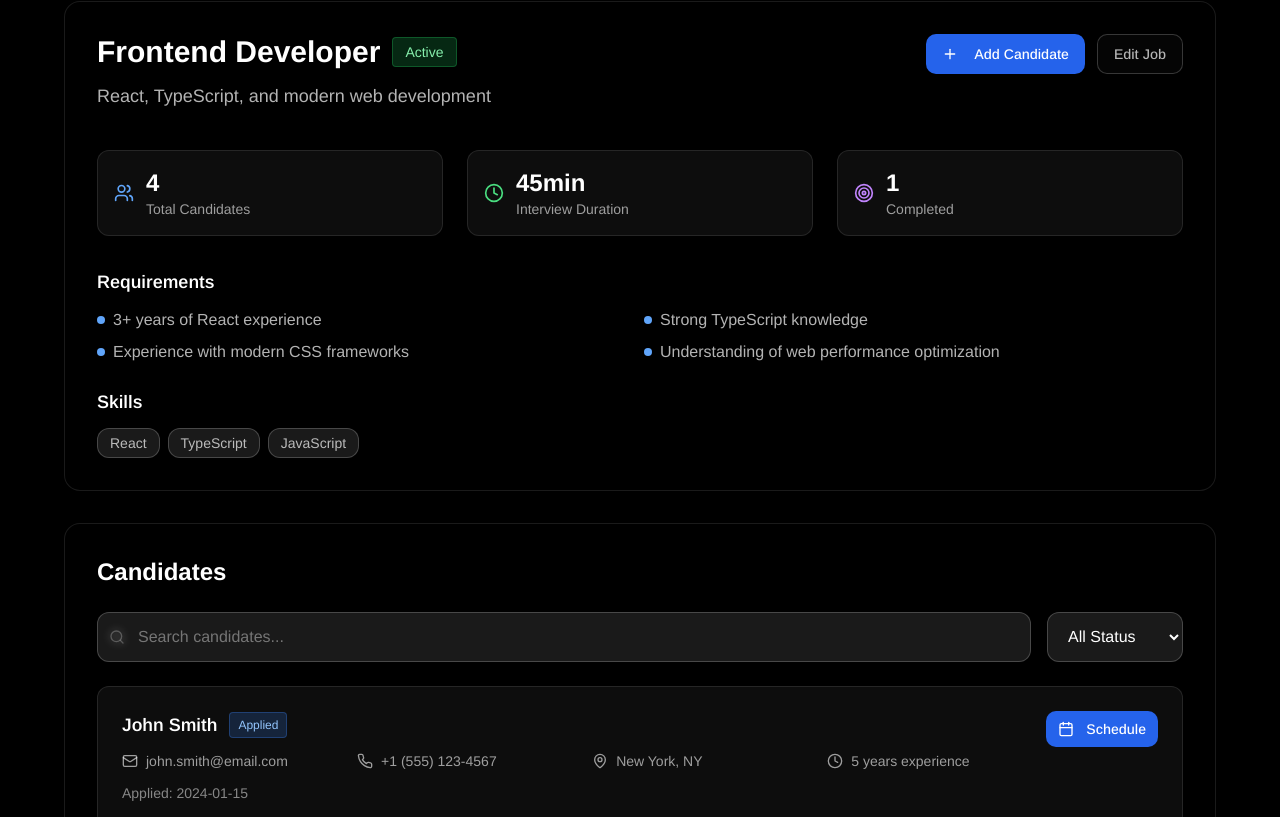
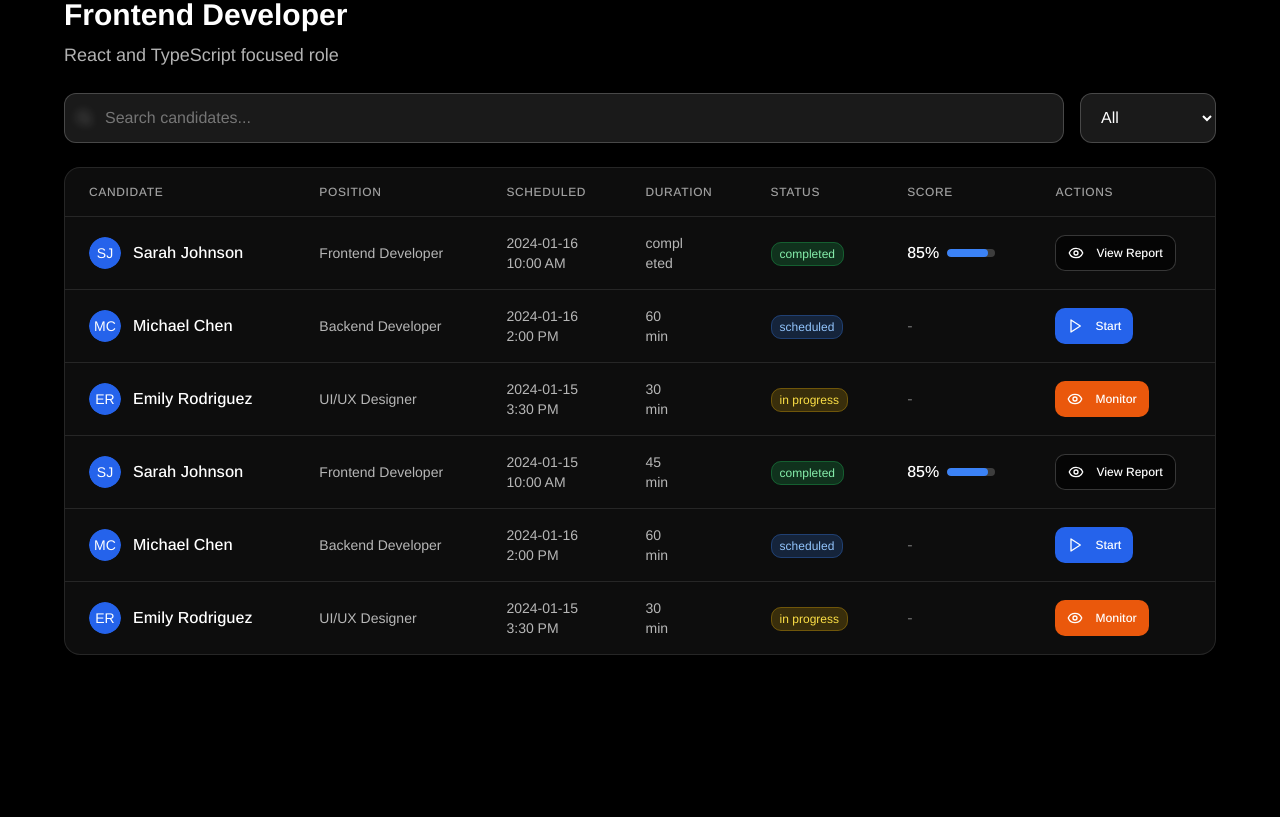
Before and after one commit to Blink-Analytics/serin-ai-showcase, a React (Vite) app: page /dashboard/job/1 in a window 1280 px wide. Shown: the part 243-1060 px from the top of the page. After the commit the page ends 946 px from the top, so only its background shows below. Built offline with nearby package versions, Linux system fonts and the light colour scheme; a web font is replaced by a local one.

Commit message:
Refactor job details page

```diff
--- a/src/pages/JobDetails.tsx
+++ b/src/pages/JobDetails.tsx
@@ -1,103 +1,91 @@
 import React, { useState } from 'react';
 import { useParams, Link } from 'react-router-dom';
 import { DashboardLayout } from '@/components/dashboard/DashboardLayout';
-import { ArrowLeft, Plus, Search, Filter, Calendar, Mail, Phone, MapPin, Users, Clock, Target } from 'lucide-react';
+import { ArrowLeft, Search, Filter, Calendar, Clock, Play, Eye, MoreVertical } from 'lucide-react';
 import { Button } from '@/components/ui/button';
+import { Avatar, AvatarFallback, AvatarImage } from '@/components/ui/avatar';
 
 // Mock job data
 const jobsData = [
   {
     id: 1,
     name: 'Frontend Developer',
-    description: 'React, TypeScript, and modern web development',
-    duration: 45,
-    requirements: [
-      '3+ years of React experience',
-      'Strong TypeScript knowledge',
-      'Experience with modern CSS frameworks',
-      'Understanding of web performance optimization'
-    ],
-    tags: ['React', 'TypeScript', 'JavaScript'],
-    status: 'Active',
-    lastModified: '2 days ago'
+    description: 'React and TypeScript focused role',
   },
   {
     id: 2,
     name: 'Backend Developer',
     description: 'Node.js, databases, and API development',
-    duration: 60,
-    requirements: [
-      '4+ years of Node.js experience',
-      'Strong database design skills',
-      'RESTful API development',
-      'Experience with microservices'
-    ],
-    tags: ['Node.js', 'SQL', 'Databases'],
-    status: 'Active',
-    lastModified: '1 week ago'
+  },
+];
+
+// Mock candidates data with updated structure
+const candidatesData = [
+  {
+    id: 1,
+    name: 'Sarah Johnson',
+    position: 'Frontend Developer',
+    avatar: 'SJ',
+    scheduled: '2024-01-16\n10:00 AM',
+    duration: 'compl\neted',
+    status: 'completed',
+    score: 85,
+    actions: 'View Report'
+  },
+  {
+    id: 2,
+    name: 'Michael Chen',
+    position: 'Backend Developer',
+    avatar: 'MC',
+    scheduled: '2024-01-16\n2:00 PM',
+    duration: '60\nmin',
+    status: 'scheduled',
+    score: null,
+    actions: 'Start'
   },
   {
     id: 3,
-    name: 'UI/UX Designer',
-    description: 'Design thinking, prototyping, and user research',
-    duration: 30,
-    requirements: [
-      'Proficiency in Figma/Sketch',
-      'User research experience',
-      'Prototyping skills',
-      'Understanding of design systems'
-    ],
-    tags: ['UI', 'UX', 'Figma'],
-    status: 'Draft',
-    lastModified: '3 days ago'
-  }
-];
-
-// Mock candidates data
-const candidatesData = [
-  {
-    id: 1,
-    name: 'John Smith',
-    email: 'john.smith@email.com',
-    phone: '+1 (555) 123-4567',
-    location: 'New York, NY',
-    experience: '5 years',
-    status: 'Applied',
-    appliedDate: '2024-01-15',
-    score: null
-  },
-  {
-    id: 2,
-    name: 'Sarah Johnson',
-    email: 'sarah.j@email.com',
-    phone: '+1 (555) 987-6543',
-    location: 'San Francisco, CA',
-    experience: '3 years',
-    status: 'Interviewed',
-    appliedDate: '2024-01-12',
-    score: 85
-  },
-  {
-    id: 3,
-    name: 'Mike Chen',
-    email: 'mike.chen@email.com',
-    phone: '+1 (555) 456-7890',
-    location: 'Seattle, WA',
-    experience: '4 years',
-    status: 'Scheduled',
-    appliedDate: '2024-01-18',
-    score: null
+    name: 'Emily Rodriguez',
+    position: 'UI/UX Designer',
+    avatar: 'ER',
+    scheduled: '2024-01-15\n3:30 PM',
+    duration: '30\nmin',
+    status: 'in_progress',
+    score: null,
+    actions: 'Monitor'
   },
   {
     id: 4,
-    name: 'Emily Davis',
-    email: 'emily.davis@email.com',
-    phone: '+1 (555) 321-0987',
-    location: 'Austin, TX',
-    experience: '6 years',
-    status: 'Applied',
-    appliedDate: '2024-01-20',
-    score: null
+    name: 'Sarah Johnson',
+    position: 'Frontend Developer',
+    avatar: 'SJ',
+    scheduled: '2024-01-15\n10:00 AM',
+    duration: '45\nmin',
+    status: 'completed',
+    score: 85,
+    actions: 'View Report'
+  },
+  {
+    id: 5,
+    name: 'Michael Chen',
+    position: 'Backend Developer',
+    avatar: 'MC',
+    scheduled: '2024-01-16\n2:00 PM',
+    duration: '60\nmin',
+    status: 'scheduled',
+    score: null,
+    actions: 'Start'
+  },
+  {
+    id: 6,
+    name: 'Emily Rodriguez',
+    position: 'UI/UX Designer',
+    avatar: 'ER',
+    scheduled: '2024-01-15\n3:30 PM',
+    duration: '30\nmin',
+    status: 'in_progress',
+    score: null,
+    actions: 'Monitor'
   }
 ];
 
@@ -106,45 +94,60 @@ const JobDetails = () => {
   const [searchTerm, setSearchTerm] = useState('');
   const [statusFilter, setStatusFilter] = useState('All');
 
-  const job = jobsData.find(j => j.id === parseInt(id || ''));
+  const job = jobsData.find(j => j.id === parseInt(id || '')) || jobsData[0];
 
   const filteredCandidates = candidatesData.filter(candidate => {
-    const matchesSearch = candidate.name.toLowerCase().includes(searchTerm.toLowerCase()) ||
-                         candidate.email.toLowerCase().includes(searchTerm.toLowerCase());
+    const matchesSearch = candidate.name.toLowerCase().includes(searchTerm.toLowerCase());
     const matchesStatus = statusFilter === 'All' || candidate.status === statusFilter;
     return matchesSearch && matchesStatus;
   });
 
-  const getStatusColor = (status: string) => {
+  const getStatusBadge = (status: string) => {
     switch (status) {
-      case 'Applied':
-        return 'bg-blue-500/20 text-blue-300 border-blue-500/30';
-      case 'Scheduled':
-        return 'bg-yellow-500/20 text-yellow-300 border-yellow-500/30';
-      case 'Interviewed':
-        return 'bg-green-500/20 text-green-300 border-green-500/30';
+      case 'completed':
+        return <span className="px-2 py-1 text-xs rounded-md bg-green-500/20 text-green-300 border border-green-500/30">completed</span>;
+      case 'scheduled':
+        return <span className="px-2 py-1 text-xs rounded-md bg-blue-500/20 text-blue-300 border border-blue-500/30">scheduled</span>;
+      case 'in_progress':
+        return <span className="px-2 py-1 text-xs rounded-md bg-yellow-500/20 text-yellow-300 border border-yellow-500/30">in progress</span>;
       default:
-        return 'bg-gray-500/20 text-gray-300 border-gray-500/30';
+        return <span className="px-2 py-1 text-xs rounded-md bg-gray-500/20 text-gray-300 border border-gray-500/30">{status}</span>;
     }
   };
 
-  if (!job) {
+  const getActionButton = (candidate: any) => {
+    switch (candidate.actions) {
+      case 'View Report':
         return (
-      <DashboardLayout>
-        <div className="text-center py-16">
-          <h2 className="text-xl font-medium text-white mb-4">Job not found</h2>
-          <Link to="/dashboard/templates">
-            <Button>Back to Jobs</Button>
-          </Link>
-        </div>
-      </DashboardLayout>
+          <Button size="sm" variant="outline" className="border-white/20 text-white hover:bg-white/10 text-xs">
+            <Eye className="w-3 h-3 mr-1" />
+            View Report
+          </Button>
         );
+      case 'Start':
+        return (
+          <Button size="sm" className="bg-blue-600 hover:bg-blue-700 text-white text-xs">
+            <Play className="w-3 h-3 mr-1" />
+            Start
+          </Button>
+        );
+      case 'Monitor':
+        return (
+          <Button size="sm" className="bg-orange-600 hover:bg-orange-700 text-white text-xs">
+            <Eye className="w-3 h-3 mr-1" />
+            Monitor
+          </Button>
+        );
+      default:
+        return null;
     }
+  };
 
   return (
     <DashboardLayout>
-      <div className="space-y-8">
+      <div className="space-y-6">
         {/* Header */}
+        <div className="flex items-center justify-between">
           <div className="flex items-center gap-4">
             <Link to="/dashboard/templates">
               <Button variant="ghost" size="sm" className="text-white/70 hover:text-white hover:bg-white/10">
@@ -153,103 +156,20 @@ const JobDetails = () => {
               </Button>
             </Link>
           </div>
-
-        {/* Job Info Section */}
-        <div className="bg-black/40 backdrop-blur-xl border border-white/10 rounded-2xl p-8">
-          <div className="flex items-start justify-between mb-6">
-            <div>
-              <div className="flex items-center gap-3 mb-3">
-                <h1 className="text-3xl font-bold text-white">{job.name}</h1>
-                <span className={`px-3 py-1 text-sm rounded border ${
-                  job.status === 'Active'
-                    ? 'bg-green-500/20 text-green-300 border-green-500/30'
-                    : 'bg-orange-500/20 text-orange-300 border-orange-500/30'
-                }`}>
-                  {job.status}
-                </span>
-              </div>
-              <p className="text-lg text-white/70 mb-4">{job.description}</p>
-            </div>
-            <div className="flex gap-3">
           <Button className="bg-blue-600 hover:bg-blue-700 text-white">
-                <Plus className="w-4 h-4 mr-2" />
-                Add Candidate
-              </Button>
-              <Button variant="outline" className="border-white/20 text-white/70 hover:text-white hover:bg-white/10">
-                Edit Job
+            <Calendar className="w-4 h-4 mr-2" />
+            Schedule Interview
           </Button>
         </div>
-          </div>
 
-          {/* Job Stats */}
-          <div className="grid grid-cols-1 md:grid-cols-3 gap-6 mb-8">
-            <div className="bg-white/5 rounded-xl p-4 border border-white/10">
-              <div className="flex items-center gap-3">
-                <Users className="w-5 h-5 text-blue-400" />
+        {/* Job Info */}
         <div>
-                  <div className="text-2xl font-bold text-white">{candidatesData.length}</div>
-                  <div className="text-sm text-white/60">Total Candidates</div>
-                </div>
-              </div>
-            </div>
-
-            <div className="bg-white/5 rounded-xl p-4 border border-white/10">
-              <div className="flex items-center gap-3">
-                <Clock className="w-5 h-5 text-green-400" />
-                <div>
-                  <div className="text-2xl font-bold text-white">{job.duration}min</div>
-                  <div className="text-sm text-white/60">Interview Duration</div>
-                </div>
-              </div>
-            </div>
-
-            <div className="bg-white/5 rounded-xl p-4 border border-white/10">
-              <div className="flex items-center gap-3">
-                <Target className="w-5 h-5 text-purple-400" />
-                <div>
-                  <div className="text-2xl font-bold text-white">
-                    {candidatesData.filter(c => c.status === 'Interviewed').length}
-                  </div>
-                  <div className="text-sm text-white/60">Completed</div>
-                </div>
-              </div>
-            </div>
-          </div>
-
-          {/* Requirements */}
-          <div className="mb-6">
-            <h3 className="text-lg font-semibold text-white mb-3">Requirements</h3>
-            <div className="grid grid-cols-1 md:grid-cols-2 gap-2">
-              {job.requirements.map((req, index) => (
-                <div key={index} className="flex items-start gap-2">
-                  <div className="w-2 h-2 bg-blue-400 rounded-full mt-2 flex-shrink-0" />
-                  <span className="text-white/70">{req}</span>
-                </div>
-              ))}
-            </div>
-          </div>
-
-          {/* Tags */}
-          <div>
-            <h3 className="text-lg font-semibold text-white mb-3">Skills</h3>
-            <div className="flex flex-wrap gap-2">
-              {job.tags.map((tag, index) => (
-                <span key={index} className="px-3 py-1 bg-white/10 text-white/70 text-sm rounded-lg border border-white/20">
-                  {tag}
-                </span>
-              ))}
-            </div>
-          </div>
-        </div>
-
-        {/* Candidates Section */}
-        <div className="bg-black/40 backdrop-blur-xl border border-white/10 rounded-2xl p-8">
-          <div className="flex items-center justify-between mb-6">
-            <h2 className="text-2xl font-bold text-white">Candidates</h2>
+          <h1 className="text-3xl font-bold text-white mb-2">{job.name}</h1>
+          <p className="text-lg text-white/70">{job.description}</p>
         </div>
 
         {/* Search and Filter */}
-          <div className="flex gap-4 mb-6">
+        <div className="flex gap-4">
           <div className="flex-1 relative">
             <Search className="absolute left-3 top-1/2 transform -translate-y-1/2 w-4 h-4 text-white/40" />
             <input
@@ -257,87 +177,79 @@ const JobDetails = () => {
               placeholder="Search candidates..."
               value={searchTerm}
               onChange={(e) => setSearchTerm(e.target.value)}
-                className="w-full pl-10 pr-4 py-3 bg-white/10 border border-white/20 rounded-xl text-white placeholder-white/40 focus:ring-2 focus:ring-blue-500 focus:border-transparent backdrop-blur-sm"
+              className="w-full pl-10 pr-4 py-3 bg-white/10 border border-white/20 rounded-lg text-white placeholder-white/40 focus:ring-2 focus:ring-blue-500 focus:border-transparent backdrop-blur-sm"
             />
           </div>
           <select
             value={statusFilter}
             onChange={(e) => setStatusFilter(e.target.value)}
-              className="px-4 py-3 bg-white/10 border border-white/20 rounded-xl text-white focus:ring-2 focus:ring-blue-500 focus:border-transparent backdrop-blur-sm"
+            className="px-4 py-3 bg-white/10 border border-white/20 rounded-lg text-white focus:ring-2 focus:ring-blue-500 focus:border-transparent backdrop-blur-sm"
           >
-              <option value="All">All Status</option>
-              <option value="Applied">Applied</option>
-              <option value="Scheduled">Scheduled</option>
-              <option value="Interviewed">Interviewed</option>
+            <option value="All">All</option>
+            <option value="completed">Completed</option>
+            <option value="scheduled">Scheduled</option>
+            <option value="in_progress">In Progress</option>
           </select>
         </div>
 
-          {/* Candidates List */}
-          <div className="space-y-4">
+        {/* Candidates Table */}
+        <div className="bg-white/5 backdrop-blur-xl border border-white/10 rounded-2xl overflow-hidden">
+          <div className="overflow-x-auto">
+            <table className="w-full">
+              <thead className="border-b border-white/10">
+                <tr className="text-left">
+                  <th className="px-6 py-4 text-xs font-medium text-white/60 uppercase tracking-wider">CANDIDATE</th>
+                  <th className="px-6 py-4 text-xs font-medium text-white/60 uppercase tracking-wider">POSITION</th>
+                  <th className="px-6 py-4 text-xs font-medium text-white/60 uppercase tracking-wider">SCHEDULED</th>
+                  <th className="px-6 py-4 text-xs font-medium text-white/60 uppercase tracking-wider">DURATION</th>
+                  <th className="px-6 py-4 text-xs font-medium text-white/60 uppercase tracking-wider">STATUS</th>
+                  <th className="px-6 py-4 text-xs font-medium text-white/60 uppercase tracking-wider">SCORE</th>
+                  <th className="px-6 py-4 text-xs font-medium text-white/60 uppercase tracking-wider">ACTIONS</th>
+                </tr>
+              </thead>
+              <tbody className="divide-y divide-white/10">
                 {filteredCandidates.map((candidate) => (
-              <div key={candidate.id} className="bg-white/5 border border-white/10 rounded-xl p-6 hover:bg-white/10 transition-all duration-200">
-                <div className="flex items-start justify-between">
-                  <div className="flex-1">
-                    <div className="flex items-center gap-3 mb-3">
-                      <h3 className="font-semibold text-white text-lg">{candidate.name}</h3>
-                      <span className={`px-2 py-1 text-xs rounded border ${getStatusColor(candidate.status)}`}>
-                        {candidate.status}
-                      </span>
+                  <tr key={candidate.id} className="hover:bg-white/5 transition-colors">
+                    <td className="px-6 py-4">
+                      <div className="flex items-center gap-3">
+                        <Avatar className="w-8 h-8">
+                          <AvatarFallback className="bg-blue-600 text-white text-sm">{candidate.avatar}</AvatarFallback>
+                        </Avatar>
+                        <span className="font-medium text-white">{candidate.name}</span>
                       </div>
-
-                    <div className="grid grid-cols-1 md:grid-cols-2 lg:grid-cols-4 gap-4 text-sm">
-                      <div className="flex items-center gap-2 text-white/60">
-                        <Mail className="w-4 h-4" />
-                        {candidate.email}
-                      </div>
-                      <div className="flex items-center gap-2 text-white/60">
-                        <Phone className="w-4 h-4" />
-                        {candidate.phone}
-                      </div>
-                      <div className="flex items-center gap-2 text-white/60">
-                        <MapPin className="w-4 h-4" />
-                        {candidate.location}
-                      </div>
-                      <div className="flex items-center gap-2 text-white/60">
-                        <Clock className="w-4 h-4" />
-                        {candidate.experience} experience
+                    </td>
+                    <td className="px-6 py-4 text-white/70 text-sm">{candidate.position}</td>
+                    <td className="px-6 py-4 text-white/70 text-sm whitespace-pre-line">{candidate.scheduled}</td>
+                    <td className="px-6 py-4 text-white/70 text-sm whitespace-pre-line">{candidate.duration}</td>
+                    <td className="px-6 py-4">{getStatusBadge(candidate.status)}</td>
+                    <td className="px-6 py-4">
+                      {candidate.score ? (
+                        <div className="flex items-center gap-2">
+                          <span className="text-white font-medium">{candidate.score}%</span>
+                          <div className="w-12 h-2 bg-white/20 rounded-full overflow-hidden">
+                            <div
+                              className="h-full bg-blue-500 rounded-full"
+                              style={{ width: `${candidate.score}%` }}
+                            />
                           </div>
                         </div>
-
-                    <div className="flex items-center gap-4 mt-3 text-sm text-white/50">
-                      <span>Applied: {candidate.appliedDate}</span>
-                      {candidate.score && <span>Score: {candidate.score}%</span>}
+                      ) : (
+                        <span className="text-white/40">-</span>
+                      )}
+                    </td>
+                    <td className="px-6 py-4">
+                      {getActionButton(candidate)}
+                    </td>
+                  </tr>
+                ))}
+              </tbody>
+            </table>
           </div>
-                  </div>
-
-                  <div className="flex items-center gap-2">
-                    {candidate.status === 'Applied' && (
-                      <Button size="sm" className="bg-blue-600 hover:bg-blue-700 text-white">
-                        <Calendar className="w-3 h-3 mr-1" />
-                        Schedule
-                      </Button>
-                    )}
-                    {candidate.status === 'Scheduled' && (
-                      <Button size="sm" variant="outline" className="border-green-500/30 text-green-300 hover:bg-green-500/10">
-                        <Calendar className="w-3 h-3 mr-1" />
-                        Reschedule
-                      </Button>
-                    )}
-                    {candidate.status === 'Interviewed' && (
-                      <Button size="sm" variant="outline" className="border-white/20 text-white/70 hover:text-white hover:bg-white/10">
-                        View Results
-                      </Button>
-                    )}
-                  </div>
-                </div>
-              </div>
-            ))}
         </div>
 
         {/* Empty State */}
         {filteredCandidates.length === 0 && (
           <div className="text-center py-12">
-              <Users className="w-16 h-16 text-white/20 mx-auto mb-4" />
             <h3 className="text-xl font-medium text-white mb-2">No candidates found</h3>
             <p className="text-white/60">
               {searchTerm || statusFilter !== 'All'
@@ -348,7 +260,6 @@ const JobDetails = () => {
           </div>
         )}
       </div>
-      </div>
     </DashboardLayout>
   );
 };
```
Lines whose indentation alone changed are shown as unchanged.
